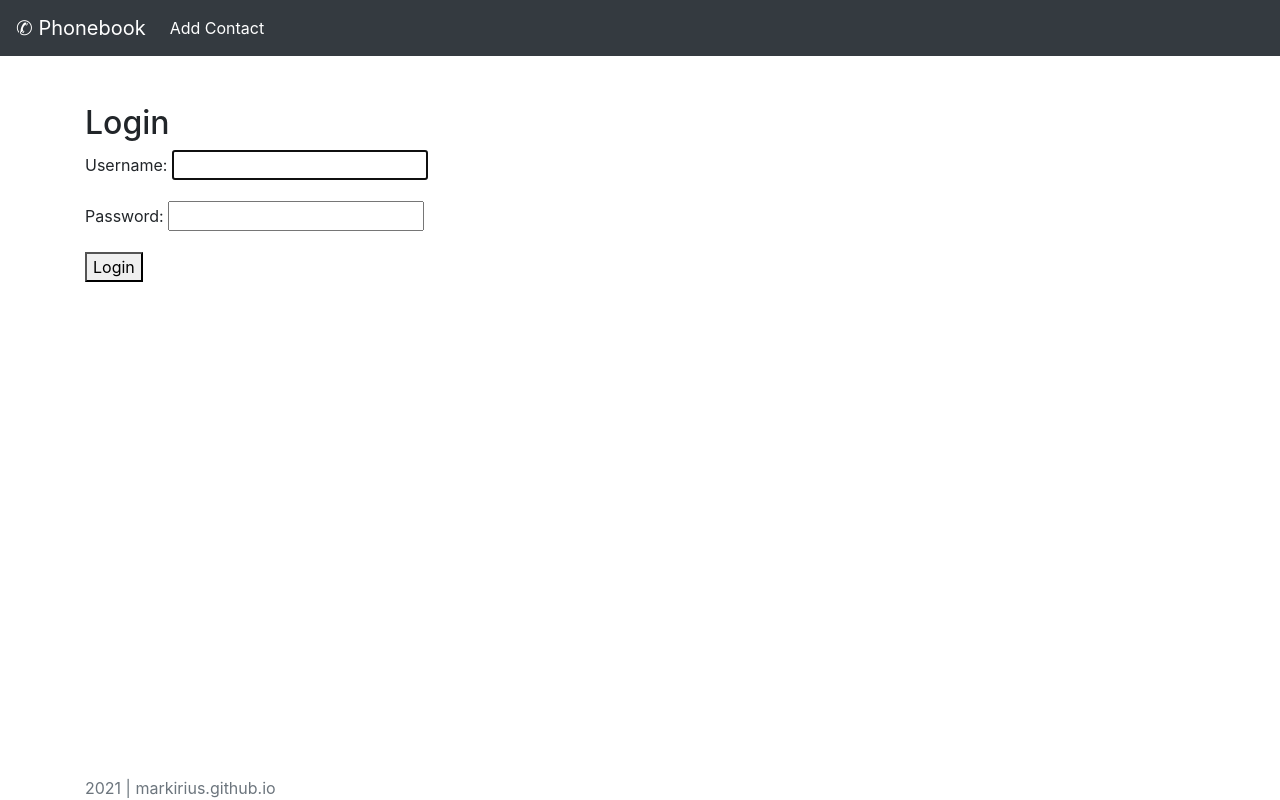
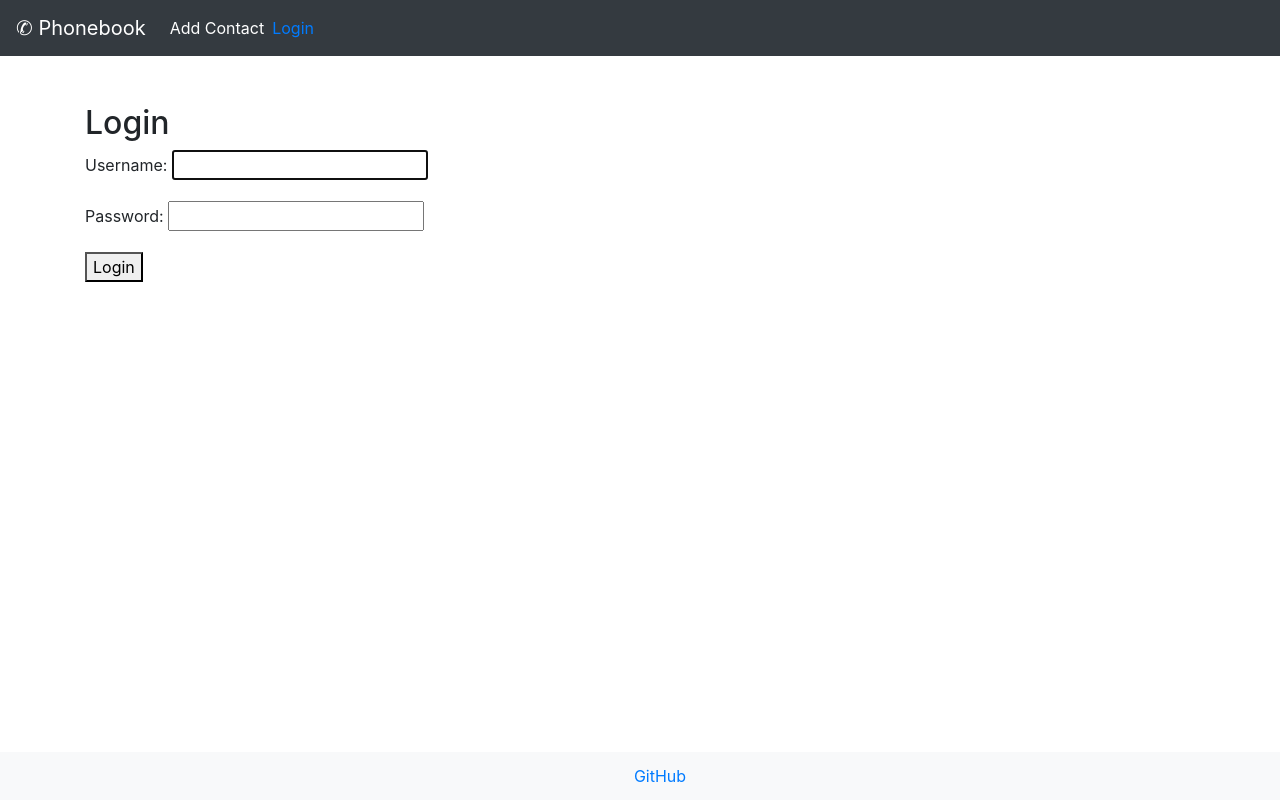
Before and after one commit to markirius/phonebook, a Django app: page /login in a window 1280 px wide. Run offline with Django 3.2, Linux system fonts and the light colour scheme; parts of the project's set-up code (start-up, migrations or seed data) failed here and were passed over; some libraries are stand-ins or nearby versions.

Commit message:
changed psycopg2-binary to psycopg2 and templates updates

```diff
--- a/apps/contacts/models.py
+++ b/apps/contacts/models.py
@@ -3,7 +3,7 @@ from django.db import models
 
 class Contacts(models.Model):
     name = models.CharField(max_length=100, unique=True)
-    email = models.EmailField(max_length=254, blank=True, unique=True)
+    email = models.EmailField(max_length=254, blank=True)
 
     class Meta:
         verbose_name = "Contact"
--- a/templates/base.html
+++ b/templates/base.html
@@ -6,8 +6,7 @@
   <title>Phonebook</title>
 
   <!-- CSS -->
-  <link rel="stylesheet" href="{% static 'bootstrap/css/bootstrap.css' %}">
-  <link rel="stylesheet" href="{% static 'bootstrap/js/bootstrap.bundle.min.js' %}">
+  <link type="text/css" rel="stylesheet" href="{% static 'bootstrap/css/bootstrap.css' %}">
 
 </head>
 <body>
@@ -20,10 +19,12 @@
     {% endblock %}
     <!-- endblock -->
   </main>
-  <footer class="footer fixed-bottom">
-      <div class="container">
-        <span class="text-muted">{% now "Y" %} | markirius.github.io</span>
-      </div>
+  <footer class="bd-footer p-3 p-md-2 mt-5 bg-light text-center text-sm-start fixed-bottom">
+    <div class="container">
+      <ul class="bd-footer-links ps-0 mb-1 mt-1">
+        <li class="d-inline-block"><a href="https://github.com/markirius">GitHub</a></li>
+      </ul>
+    </div>
   </footer>
 </body>
 </html>
--- a/templates/components/navbar.html
+++ b/templates/components/navbar.html
@@ -6,5 +6,7 @@
         <a class="nav-link" href="{% url 'contact_create' %}">Add Contact</a>
       </li>
     </ul>
+    <a class=" d-lg-inline-block my-2 my-md-0 ms-md-3"
+       href="{% url 'login' %}">Login</a>
   </div>
 </nav>
--- a/templates/contacts/contacts_list.html
+++ b/templates/contacts/contacts_list.html
@@ -2,8 +2,8 @@
 {% block body %}
 <div class="row">
   {% for contact in contacts %}
-  <div class="col-sm-4">
-    <div class="card border-dark mb-3" style="max-width: 18rem;">
+  <div class="col-sm-4" align="center">
+    <div class="card border-dark mb-3" align="left" style="max-width: 18rem;">
       <div class="card-header">
         <strong>☺ {{ contact.name }}</strong>
         <a href="{% url 'phone_create' contact.pk %}" style="text-decoration:none;color:inherit">✆</a>
@@ -28,6 +28,7 @@
   </div>
   {% endfor %}
 </div>
+{% if page_obj.has_other_pages %}
 <nav aria-label="Page navigation">
   <ul class="pagination justify-content-center">
     {% if page_obj.has_previous %}
@@ -47,4 +48,5 @@
     {% endif %}
   </ul>
 </nav>
+{% endif %}
 {% endblock %}
```
Also changed, not shown: apps/contacts/migrations/0004_auto_20210318_1131.py (added), 2 other files.
